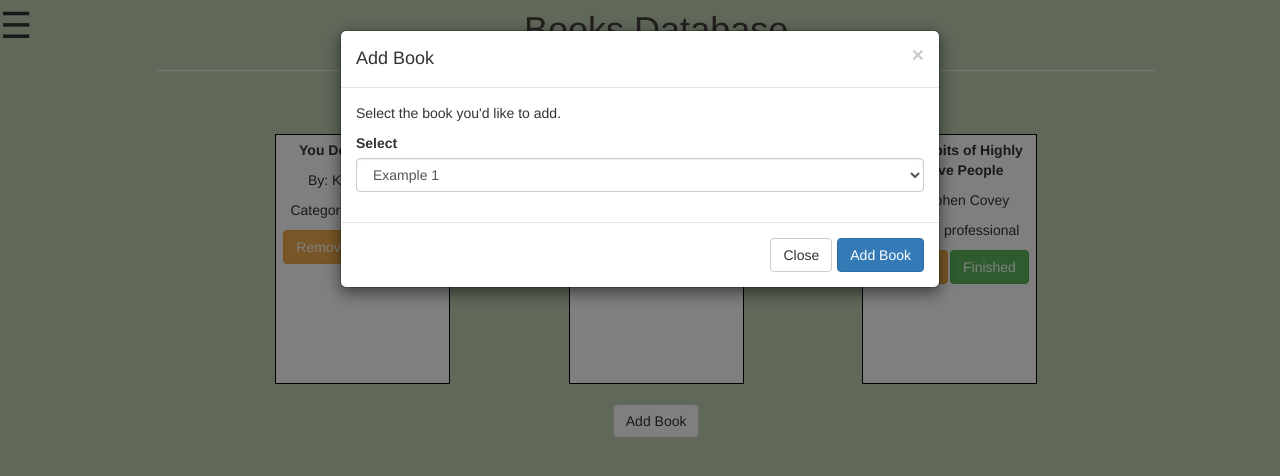
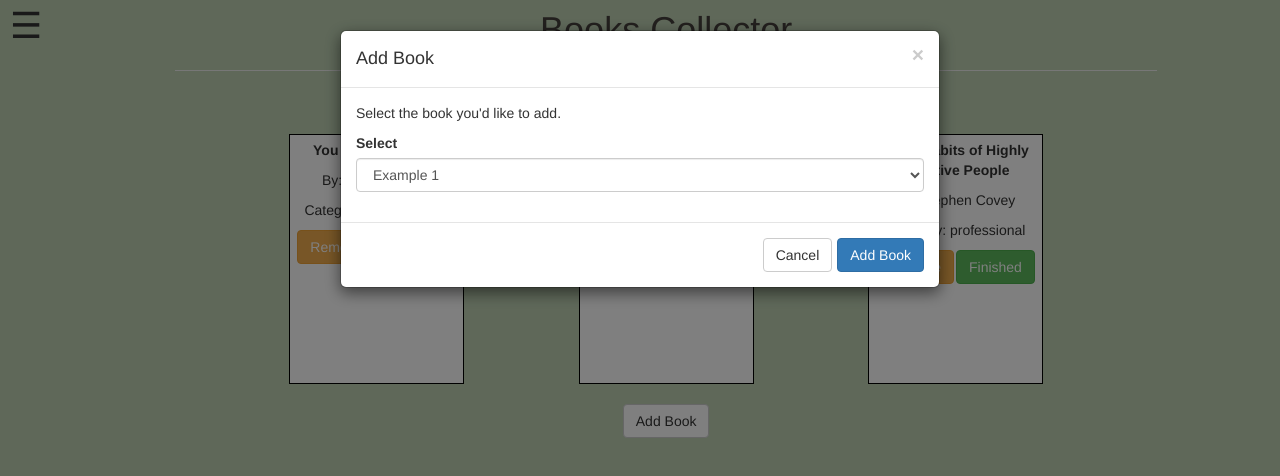
Before and after one commit to jmcacioppo/Book-Collector, a React app: page / in a window 1280 px wide. Both pictures are taken after a click on the button "Add Book". Shown: the top 476 px of the page. Built offline with nearby package versions, Linux system fonts and the light colour scheme.

Commit message:
Cleaning up code

```diff
--- a/src/components/Routes.js
+++ b/src/components/Routes.js
@@ -6,7 +6,7 @@ import PastPage from './past/PastPage'
 
 const Routes = () => (
   <main className="App" id="routesContainer">
-    <h1 className="TextCenter MainTitle">Books Database</h1>
+    <h1 className="TextCenter MainTitle">Books Collector</h1>
     <hr />
     <Switch>
       <Route exact path='/' component={HomePage} />
--- a/src/components/home/HomePage.js
+++ b/src/components/home/HomePage.js
@@ -4,8 +4,8 @@ import SelectBook from "./elements/SelectBookComponent";
 import ModalComponent from "../../resources/elements/ModalComponent";
 
 const monthNames = ["January", "February", "March", "April", "May", "June", "July", "August", "September", "October", "November", "December"];
-let today = new Date();
-let monthToday = monthNames[today.getMonth()];
+const today = new Date();
+const monthToday = monthNames[today.getMonth()];
 
 class Home extends React.Component {
   constructor(props) {
@@ -25,7 +25,7 @@ class Home extends React.Component {
   modalBody() {
     const options = ['Example 1', 'Example 2', 'Example 3'];
 
-    let setSelectedBook = (book) => this.setState({selectedBook: book});
+    let setSelectedBook = (selectedBook) => this.setState({ selectedBook });
 
     return (
       <div>
@@ -44,7 +44,7 @@ class Home extends React.Component {
   }
 
   handleAddBook() {
-    console.log(this.state.selectedBook);
+    console.log(`Adding ${this.state.selectedBook}`);
   }
 
   render() {
--- a/src/components/home/elements/BookComponent.js
+++ b/src/components/home/elements/BookComponent.js
@@ -2,11 +2,11 @@ import React from 'react';
 import ModalComponent from "../../../resources/elements/ModalComponent";
 
 const Book = ({ book, removeBook, finishedBook }) => {
-  let handleRemoveBook = (book) => removeBook(book);
-  let handleFinishedBook = (book) => finishedBook(book);
+  const handleRemoveBook = (book) => removeBook(book);
+  const handleFinishedBook = (book) => finishedBook(book);
 
-  let removeBookModalBody = <div>Are you sure you want to remove <strong>{book.name}</strong>?</div>
-  let finishedBookModalBody = <div>Are you sure you have finished <strong>{book.name}</strong>?</div>
+  const removeBookModalBody = <div>Are you sure you want to remove <strong>{book.name}</strong>?</div>
+  const finishedBookModalBody = <div>Are you sure you have finished <strong>{book.name}</strong>?</div>
 
   return (
     <div className="BookContainer VerticalCenter">
--- a/src/resources/elements/ModalComponent.js
+++ b/src/resources/elements/ModalComponent.js
@@ -40,7 +40,7 @@ class ModalComponent extends React.Component {
           <Modal.Body>{this.props.body}</Modal.Body>
 
           <Modal.Footer>
-            <Button onClick={this.handleClose}>Close</Button>
+            <Button onClick={this.handleClose}>Cancel</Button>
             <Button onClick={this.handleAction} bsStyle='primary'>{this.props.actionText}</Button>
           </Modal.Footer>
         </Modal>
--- a/src/styles/navbar.scss
+++ b/src/styles/navbar.scss
@@ -36,6 +36,7 @@
 .openbtn {
   cursor: pointer;
   font-size: 36px;
+  padding: 10px;
 }
 
 #routesContainer {
```
